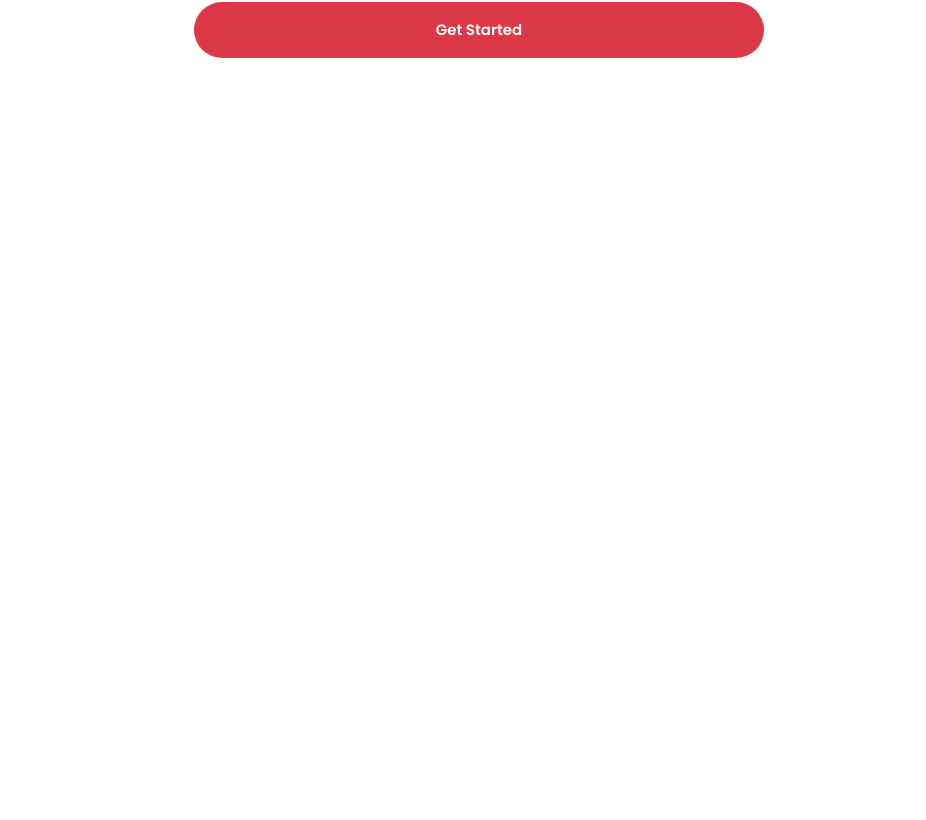
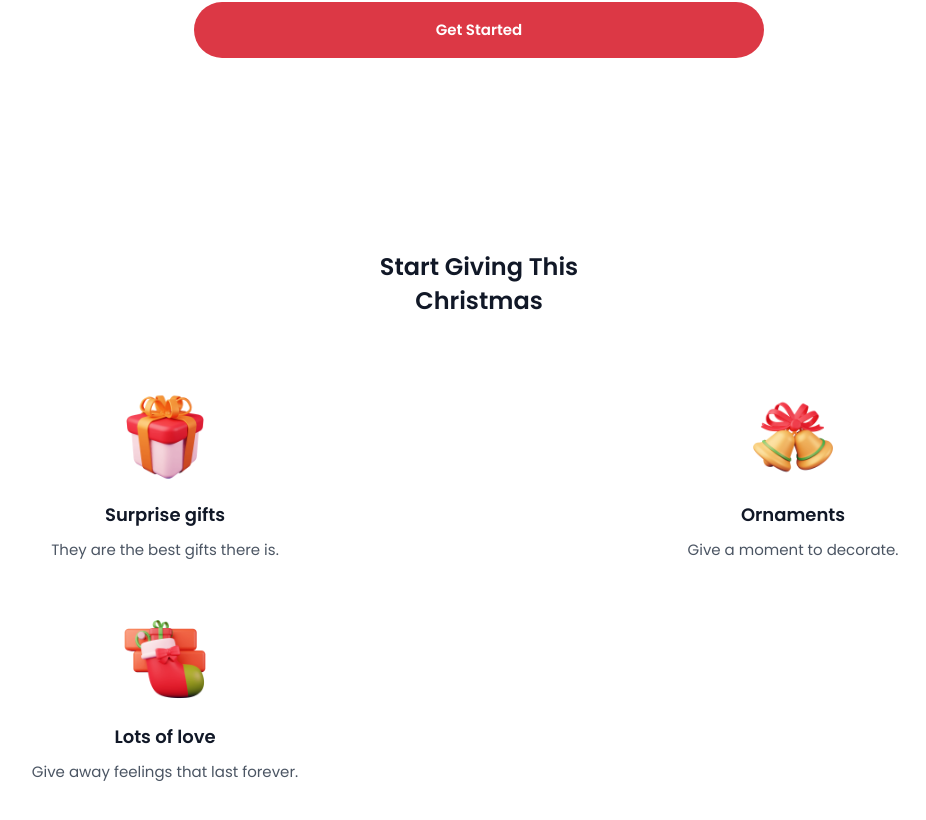
Before and after one commit to fajarfadillahh/christmas-store-react-tailwind, a React (Vite) app: page / in a window 1280 px wide. Shown: the part 1200-2020 px from the top of the page, without its empty margins (161-1087 px from the left). Before the commit the page ends 1322 px from the top, so only its background shows below. Built offline with nearby package versions, Linux system fonts and the light colour scheme.

Commit message:
create Giving part of the HomePage

```diff
--- a/src/components/Header.jsx
+++ b/src/components/Header.jsx
@@ -17,7 +17,7 @@ export default function Header() {
   };
 
   return (
-    <header className="header fixed top-0 left-0 z-10 w-full">
+    <header className="header fixed top-0 left-0 z-10 w-full bg-white">
       <div className="header__container container flex h-24 items-center justify-between">
         <Link
           to="/"
--- a/src/pages/Home.jsx
+++ b/src/pages/Home.jsx
@@ -3,12 +3,14 @@ import React from "react";
 // import components & parts
 import Header from "../components/Header";
 import Hero from "../parts/HomePage/Hero";
+import Giving from "../parts/HomePage/Giving";
 
 export default function Home() {
   return (
     <>
       <Header />
       <Hero />
+      <Giving />
     </>
   );
 }
--- /dev/null
+++ b/src/parts/HomePage/Giving.jsx
@@ -0,0 +1,74 @@
+import React from "react";
+
+// import images
+import GivingImg1 from "../../assets/images/giving1.png";
+import GivingImg2 from "../../assets/images/giving2.png";
+import GivingImg3 from "../../assets/images/giving3.png";
+
+export default function Giving() {
+  return (
+    <section className="giving section">
+      <div className="giving__container container grid gap-12">
+        <div className="giving__data justify-self-center text-center">
+          <h1 className="giving__title section-title">
+            Start Giving This <br />
+            Christmas
+          </h1>
+        </div>
+
+        <div className="giving__group grid grid-cols-[repeat(2,1fr)] gap-x-6 gap-y-10">
+          <div className="giving__content grid justify-items-center gap-2 text-center">
+            <img
+              src={GivingImg1}
+              alt="giving img"
+              className="giving__content-img w-28"
+            />
+
+            <div>
+              <h3 className="giving__content-title pb-2 text-[18px] font-semibold text-gray-900">
+                Surprise gifts
+              </h3>
+              <p className="giving__content-text section-text">
+                They are the best gifts there is.
+              </p>
+            </div>
+          </div>
+
+          <div className="giving__content grid justify-items-center gap-2 text-center">
+            <img
+              src={GivingImg2}
+              alt="giving img"
+              className="giving__content-img w-28"
+            />
+
+            <div>
+              <h3 className="giving__content-title pb-2 text-[18px] font-semibold text-gray-900">
+                Ornaments
+              </h3>
+              <p className="giving__content-text section-text">
+                Give a moment to decorate.
+              </p>
+            </div>
+          </div>
+
+          <div className="giving__content grid justify-items-center gap-2 text-center">
+            <img
+              src={GivingImg3}
+              alt="giving img"
+              className="giving__content-img w-28"
+            />
+
+            <div>
+              <h3 className="giving__content-title pb-2 text-[18px] font-semibold text-gray-900">
+                Lots of love
+              </h3>
+              <p className="giving__content-text section-text">
+                Give away feelings that last forever.
+              </p>
+            </div>
+          </div>
+        </div>
+      </div>
+    </section>
+  );
+}
```
